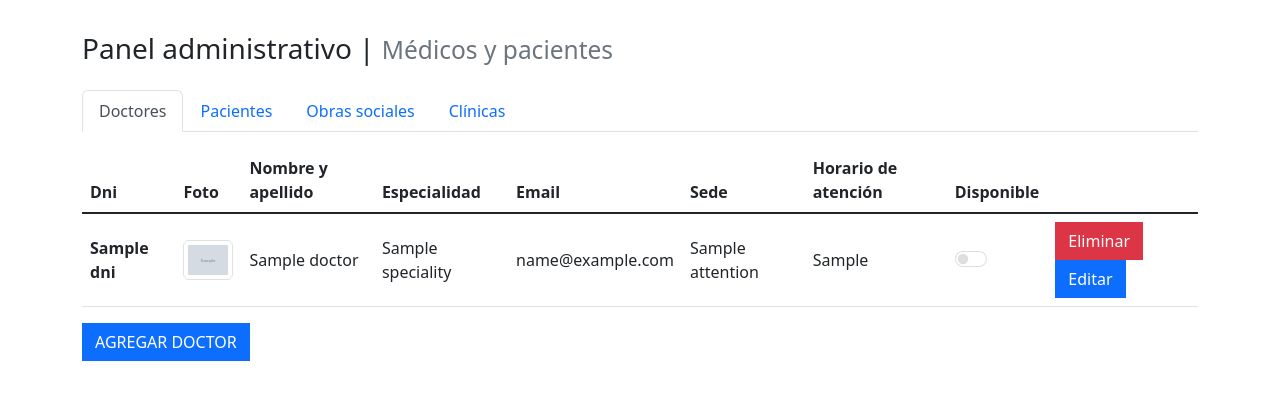
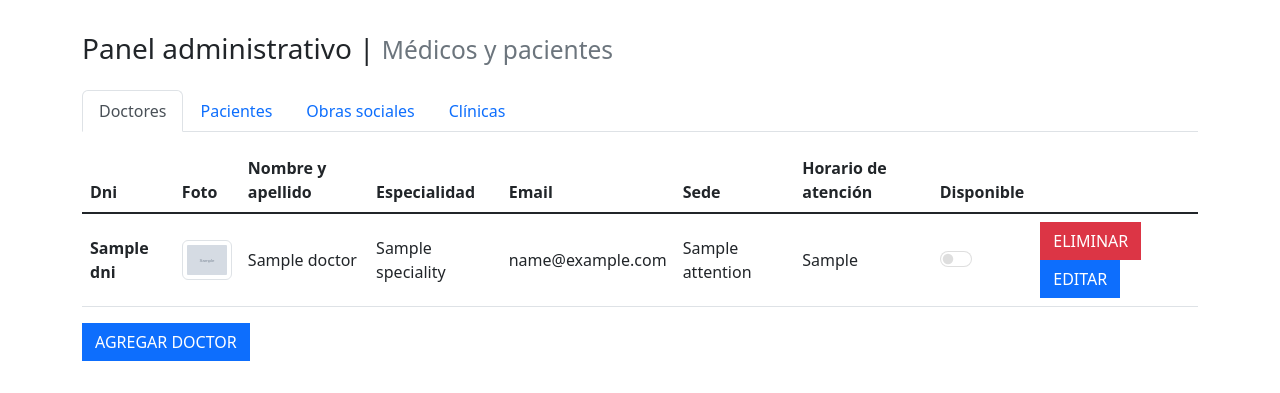
Before and after one commit to MaatReef/clinicaMedicaBackend, a Flask app: page /admin.html in a window 1280 px wide. Shown: the part 98-491 px from the top of the page. Run offline with Flask 2, Linux system fonts and the light colour scheme; grey boxes marked "Sample" are stand-in pictures; a database or web service that is not in the repository returns one stand-in record (values such as "Sample title").

Commit message:
Comments and Details

```diff
--- a/app/views/templates/admin.html
+++ b/app/views/templates/admin.html
@@ -139,8 +139,8 @@
                                 {% endif %}
                             </td>
                             <td>
-                                <button type="button" class="btn btn-danger rounded-0" data-bs-toggle="modal" data-bs-target="#id_delete{{ doctor['dni'] }}">Eliminar</button>
-                                <button type="button" class="btn btn-primary rounded-0" data-bs-toggle="modal" data-bs-target="#id{{ doctor['dni'] }}">Editar</button>
+                                <button type="button" class="btn btn-danger rounded-0" data-bs-toggle="modal" data-bs-target="#id_delete{{ doctor['dni'] }}">ELIMINAR</button>
+                                <button type="button" class="btn btn-primary rounded-0" data-bs-toggle="modal" data-bs-target="#id{{ doctor['dni'] }}">EDITAR</button>
 
                                 <!-- Confirm the deletion open -->
                                 <div class="modal fade" id="id_delete{{ doctor['dni'] }}" tabindex="-1" aria-labelledby="edit_doctorLabel" aria-hidden="true">
@@ -155,8 +155,8 @@
                                                     <h3>Nombre: {{ doctor["name"] }} </h3>
                                                     <h3>Dni: {{ doctor["dni"] }}</h3>
                                                     <div class="modal-footer">
-                                                        <button type="button" class="btn btn-secondary rounded-0" data-bs-dismiss="modal">Cancelar</button>
-                                                        <a type="button" class="btn btn-primary rounded-0" href="{{url_for('views.delete_doctor', dni=doctor['dni'])}}">Eliminar</a>
+                                                        <button type="button" class="btn btn-secondary rounded-0" data-bs-dismiss="modal">CANCELAR</button>
+                                                        <a type="button" class="btn btn-danger rounded-0" href="{{url_for('views.delete_doctor', dni=doctor['dni'])}}">ELIMINAR</a>
                                                     </div>
                                                 </form>
                                             </div>
@@ -209,7 +209,7 @@
                                                 </div>
                                                 <div class="modal-footer">
                                                     <button type="button" class="btn btn-secondary rounded-0" data-bs-dismiss="modal">CERRAR</button>
-                                                    <button type="button" class="btn btn-primary rounded-0" id="edit_patientForm">EDITAR DOCTOR</button>
+                                                    <button type="button" class="btn btn-primary rounded-0" id="edit_patientForm">CONFIRMAR</button>
                                                 </div>
                                             </form>
                                         </div>
@@ -321,8 +321,8 @@
                             </td>
                             <td>
 
-                                <button type="button" class="btn btn-danger rounded-0" data-bs-toggle="modal" data-bs-target="#id_delete{{ user['dni'] }}">Eliminar</button>
-                                <button type="button" class="btn btn-primary rounded-0" data-bs-toggle="modal" data-bs-target="#id{{ user['dni'] }}">Editar</button>
+                                <button type="button" class="btn btn-danger rounded-0" data-bs-toggle="modal" data-bs-target="#id_delete{{ user['dni'] }}">ELIMINAR</button>
+                                <button type="button" class="btn btn-primary rounded-0" data-bs-toggle="modal" data-bs-target="#id{{ user['dni'] }}">EDITAR</button>
 
                                 <!-- Confirm the deletion open -->
                                 <div class="modal fade" id="id_delete{{ user['dni'] }}" tabindex="-1" aria-labelledby="edit_doctorLabel" aria-hidden="true">
@@ -337,8 +337,8 @@
                                                     <h3>Nombre: {{ user["name"] }} </h3>
                                                     <h3>Dni: {{ user["dni"] }}</h3>
                                                     <div class="modal-footer">
-                                                        <button type="button" class="btn btn-secondary rounded-0" data-bs-dismiss="modal">Cancelar</button>
-                                                        <a type="button" class="btn btn-primary rounded-0" href="{{url_for('views.delete_user', dni=user['dni'])}}">Eliminar</a>
+                                                        <button type="button" class="btn btn-secondary rounded-0" data-bs-dismiss="modal">CANCELAR</button>
+                                                        <a type="button" class="btn btn-danger rounded-0" href="{{url_for('views.delete_user', dni=user['dni'])}}">ELIMINAR</a>
                                                     </div>
                                                 </form>
                                             </div>
@@ -390,7 +390,7 @@
 
                                             <div class="modal-footer">
                                                 <button type="button" class="btn btn-secondary rounded-0" data-bs-dismiss="modal">CERRAR</button>
-                                                <button type="button" class="btn btn-primary rounded-0" id="edit_patientForm">EDITAR PACIENTE</button>
+                                                <button type="button" class="btn btn-primary rounded-0" id="edit_patientForm">CONFIRMAR</button>
                                             </div>
 
                                         </div>
@@ -477,13 +477,13 @@
 
                                 <td>{{ healthCoverage["plan"] }}</td>
                                 <td>
-                                    <button type="button" class="btn btn-danger rounded-0" data-bs-toggle="modal" data-bs-target="#id_delete{{ healthCoverage['id'] }}">Eliminar</button>
-                                    <button type="button" class="btn btn-primary rounded-0" data-bs-toggle="modal" data-bs-target="#id{{ healthCoverage['id'] }}">Editar</button>
+                                    <button type="button" class="btn btn-danger rounded-0" data-bs-toggle="modal" data-bs-target="#id_delete{{ healthCoverage['_id'] }}">ELIMINAR</button>
+                                    <button type="button" class="btn btn-primary rounded-0" data-bs-toggle="modal" data-bs-target="#id{{ healthCoverage['_id'] }}">EDITAR</button>
                                 </td>
                             </tr>
 
                             <!-- Confirm the deletion open -->
-                            <div class="modal fade" id="id_delete{{ healthCoverage['id'] }}" tabindex="-1" aria-labelledby="edit_doctorLabel" aria-hidden="true">
+                            <div class="modal fade" id="id_delete{{ healthCoverage['_id'] }}" tabindex="-1" aria-labelledby="edit_doctorLabel" aria-hidden="true">
                                 <div class="modal-dialog rounded-3 border border-primary">
                                     <div class="modal-content">
                                         <div class="modal-header">
@@ -495,8 +495,8 @@
                                                 <h3>Nombre: {{ healthCoverage["name"] }} </h3>
                                                 <h3>Identificador: {{ healthCoverage["id"] }}</h3>
                                                 <div class="modal-footer">
-                                                    <button type="button" class="btn btn-secondary rounded-0" data-bs-dismiss="modal">Cancelar</button>
-                                                    <a type="button" class="btn btn-primary rounded-0" href="{{url_for('views.delete_coverage', id=healthCoverage['id'])}}">Eliminar</a>
+                                                    <button type="button" class="btn btn-secondary rounded-0" data-bs-dismiss="modal">CANCELAR</button>
+                                                    <a type="button" class="btn btn-danger rounded-0" href="{{url_for('views.delete_coverage', id=healthCoverage['_id'])}}">ELIMINAR</a>
                                                 </div>
                                             </form>
                                         </div>
@@ -506,7 +506,7 @@
                             <!-- Confirm the deletion close -->
 
                             <!-- Edit modal health coverage open -->
-                            <div class="modal fade" id="id{{healthCoverage['id'] }}" tabindex="-1" aria-labelledby="edit_socialWorkLabel" aria-hidden="true">
+                            <div class="modal fade" id="id{{healthCoverage['_id'] }}" tabindex="-1" aria-labelledby="edit_socialWorkLabel" aria-hidden="true">
                                 <div class="modal-dialog rounded-3 border border-primary">
                                     <div class="modal-content">
                                     <div class="modal-header">
@@ -531,7 +531,7 @@
                                     </div>
                                     <div class="modal-footer">
                                         <button type="button" class="btn btn-secondary rounded-0" data-bs-dismiss="modal">CERRAR</button>
-                                        <button type="button" class="btn btn-primary rounded-0" id="add_socialWorkForm">EDITAR OBRA</button>
+                                        <button type="button" class="btn btn-primary rounded-0" id="add_socialWorkForm">CONFIRMAR</button>
                                     </div>
                                     </div>
                                 </div>
@@ -604,13 +604,13 @@
 
                                 <td>{{ clinic["address"]["city"] }}</td>
                                 <td>
-                                    <button type="button" class="btn btn-danger rounded-0" data-bs-toggle="modal" data-bs-target="#id_delete{{ clinic['id'] }}">Eliminar</button>
-                                    <button type="button" class="btn btn-primary rounded-0" data-bs-toggle="modal" data-bs-target="#id{{ clinic['_id'] }}">Editar</button>
+                                    <button type="button" class="btn btn-danger rounded-0" data-bs-toggle="modal" data-bs-target="#id_delete{{ clinic['_id'] }}">ELIMINAR</button>
+                                    <button type="button" class="btn btn-primary rounded-0" data-bs-toggle="modal" data-bs-target="#id{{ clinic['_id'] }}">EDITAR</button>
                                 </td>
                             </tr>
 
                             <!-- Confirm the deletion open -->
-                            <div class="modal fade" id="id_delete{{ clinic['id'] }}" tabindex="-1" aria-labelledby="edit_doctorLabel" aria-hidden="true">
+                            <div class="modal fade" id="id_delete{{ clinic['_id'] }}" tabindex="-1" aria-labelledby="edit_doctorLabel" aria-hidden="true">
                                 <div class="modal-dialog rounded-3 border border-primary">
                                     <div class="modal-content">
                                         <div class="modal-header">
@@ -622,8 +622,8 @@
                                                 <h3>Nombre: {{ clinic["name"] }} </h3>
                                                 <h3>Identificador: {{ clinic["id"] }}</h3>
                                                 <div class="modal-footer">
-                                                    <button type="button" class="btn btn-secondary rounded-0" data-bs-dismiss="modal">Cancelar</button>
-                                                    <a type="button" class="btn btn-primary rounded-0" href="{{url_for('views.delete_clinic', id=clinic['id'])}}">Eliminar</a>
+                                                    <button type="button" class="btn btn-secondary rounded-0" data-bs-dismiss="modal">CANCELAR</button>
+                                                    <a type="button" class="btn btn-danger rounded-0" href="{{url_for('views.delete_clinic', id=clinic['_id'])}}">ELIMINAR</a>
                                                 </div>
                                             </form>
                                         </div>
@@ -664,7 +664,7 @@
                                                 </div>
                                                 <div class="modal-footer">
                                                     <button type="button" class="btn btn-secondary rounded-0" data-bs-dismiss="modal">CERRAR</button>
-                                                    <button type="button" class="btn btn-primary rounded-0" id="edit_clinicForm">EDITAR CLINICA</button>
+                                                    <button type="button" class="btn btn-primary rounded-0" id="edit_clinicForm">CONFIRMAR</button>
                                                 </div>
                                             </form>
                                         </div>
```
Also changed, not shown: 1 other file.
